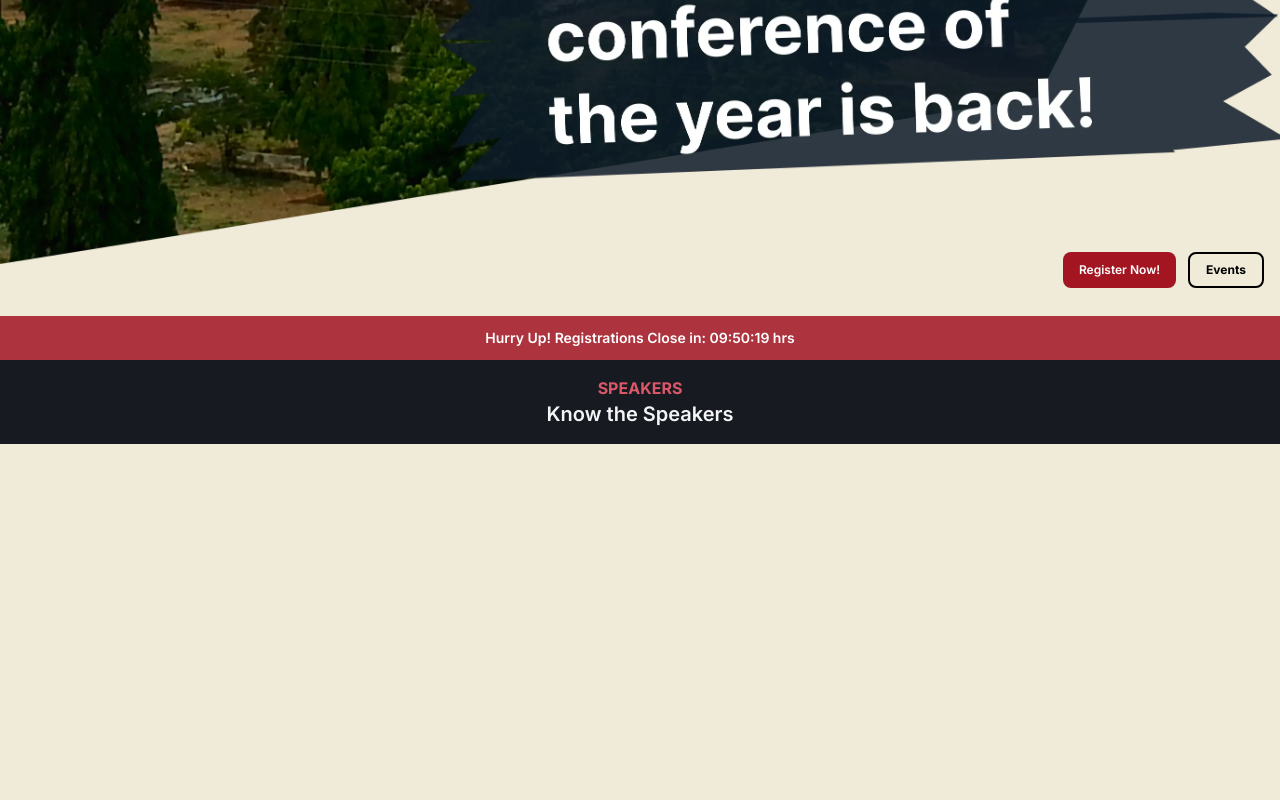
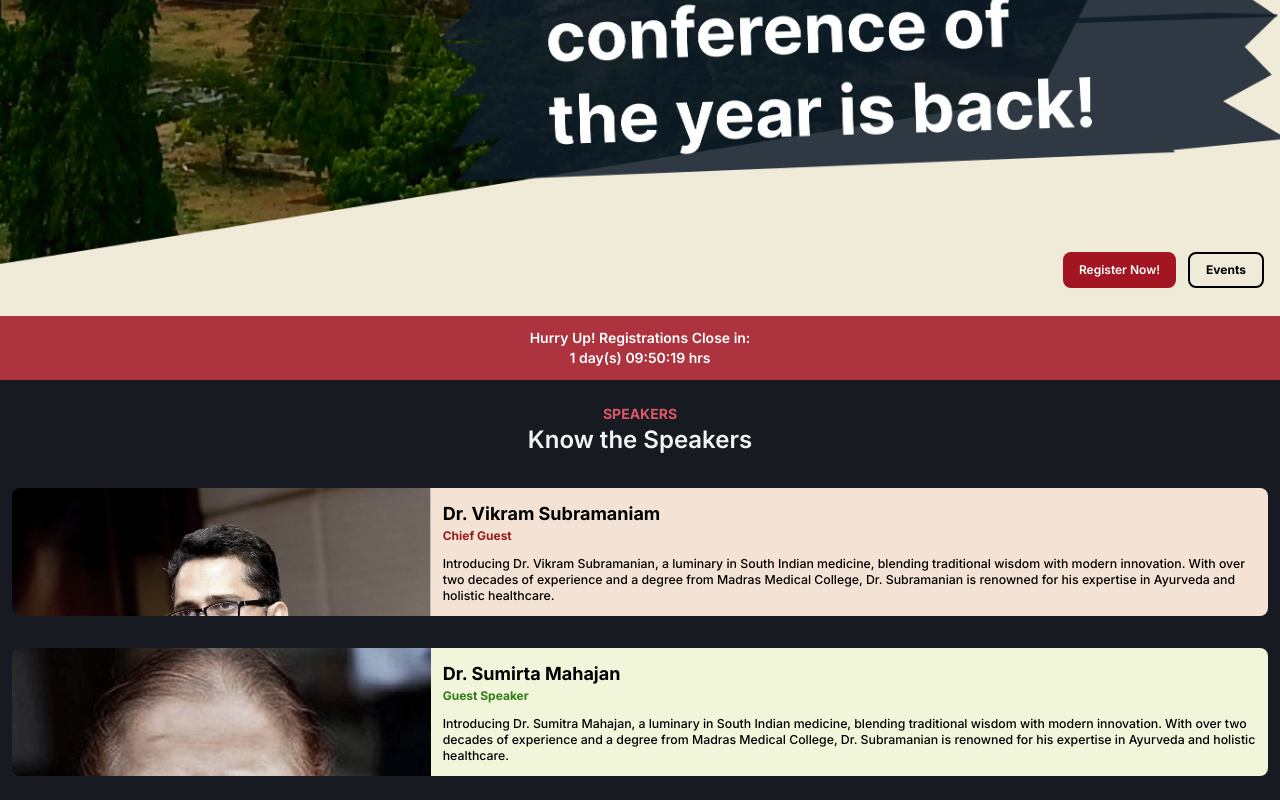
Before and after one commit to TH4KUR/kritikmc, a Next.js app: page / in a window 1280 px wide. Shown: the part 427-1227 px from the top of the page. Before the commit the page ends 871 px from the top, so only its background shows below. Built offline with nearby package versions, Linux system fonts and the light colour scheme.

Commit message:
Added speaker section

```diff
--- a/app/components/Speaker.jsx
+++ b/app/components/Speaker.jsx
@@ -1,10 +1,15 @@
 import React from "react";
+import SpeakerCard from "./SpeakerCard";
 
 const Speaker = () => {
   return (
-    <section className="bg-bgSecondary flex flex-col items-center py-4">
-      <h1 className=" text-[#DA5867] uppercase font-bold">Speakers</h1>
-      <h3 className="text-gray-100 text-xl font-semibold">Know the Speakers</h3>
+    <section className="bg-bgSecondary flex flex-col items-center py-6 px-3">
+      <h1 className=" text-[#DA5867] uppercase font-bold text-sm">Speakers</h1>
+      <h3 className="text-gray-100 text-2xl font-semibold">
+        Know the Speakers
+      </h3>
+      <SpeakerCard type={"chief"} />
+      <SpeakerCard type={"guest"} />
     </section>
   );
 };
--- a/app/components/SpeakerCard.jsx
+++ b/app/components/SpeakerCard.jsx
@@ -1,24 +1,53 @@
 import React from "react";
 
-const SpeakerCard = () => {
+const SpeakerCard = ({ type }) => {
+  if (type === "guest") {
     return (
-    <div className="flex">
-      <div>
-        <img src="/speaker1.png" />
+      <div className="grid grid-cols-12 mt-8">
+        <div className="bg-[url('/speaker2.jpg')] bg-cover col-span-4 rounded-l-lg saturate-50">
+          {/* <img
+          className="rounded-l-lg bg-cover"
+          src="/speaker1.jpg"
+          alt="Speaker 1"
+        /> */}
         </div>
-      <div>
-        <h3>Dr. Vikram Subramaniam</h3>
-        <h4>Chief Guest</h4>
-        <p>
-          Introducing Dr. Vikram Subramanian, a luminary in South Indian
+        <div className=" bg-[#F1F5DA] col-span-8 rounded-r-lg px-3 py-3">
+          <h3 className="font-bold text-lg">Dr. Sumirta Mahajan</h3>
+          <h4 className=" text-xs text-[#327D18] font-bold">Guest Speaker</h4>
+          <p className="mt-3 text-[0.77rem] leading-4 font-medium">
+            Introducing Dr. Sumitra Mahajan, a luminary in South Indian
             medicine, blending traditional wisdom with modern innovation. With
             over two decades of experience and a degree from Madras Medical
-          College, Dr. Subramanian is renowned for his expertise in Ayurveda and
-          holistic healthcare.{" "}
+            College, Dr. Subramanian is renowned for his expertise in Ayurveda
+            and holistic healthcare.{" "}
           </p>
         </div>
       </div>
     );
+  } else if (type === "chief") {
+    return (
+      <div className="grid grid-cols-12 mt-8">
+        <div className="bg-[url('/speaker1.jpg')] bg-cover col-span-4 rounded-l-lg saturate-50">
+          {/* <img
+      className="rounded-l-lg bg-cover"
+      src="/speaker1.jpg"
+      alt="Speaker 1"
+    /> */}
+        </div>
+        <div className=" bg-[#F4E3D4] col-span-8 rounded-r-lg px-3 py-3">
+          <h3 className="font-bold text-lg">Dr. Vikram Subramaniam</h3>
+          <h4 className=" text-xs text-red-800 font-bold">Chief Guest</h4>
+          <p className="mt-3 text-[0.77rem] leading-4 font-medium">
+            Introducing Dr. Vikram Subramanian, a luminary in South Indian
+            medicine, blending traditional wisdom with modern innovation. With
+            over two decades of experience and a degree from Madras Medical
+            College, Dr. Subramanian is renowned for his expertise in Ayurveda
+            and holistic healthcare.{" "}
+          </p>
+        </div>
+      </div>
+    );
+  }
 };
 
 export default SpeakerCard;
--- a/app/components/Timer.jsx
+++ b/app/components/Timer.jsx
@@ -8,7 +8,7 @@ const Timer = (type) => {
   const [seconds, setSeconds] = useState(0);
 
   useEffect(() => {
-    const target = new Date("2024-06-12");
+    const target = new Date("2024-06-13");
 
     const interval = setInterval(() => {
       const now = new Date();
```
Also changed, not shown: public/speaker1.jpg, public/speaker2.jpg (added). Lines whose indentation alone changed are shown as unchanged.
